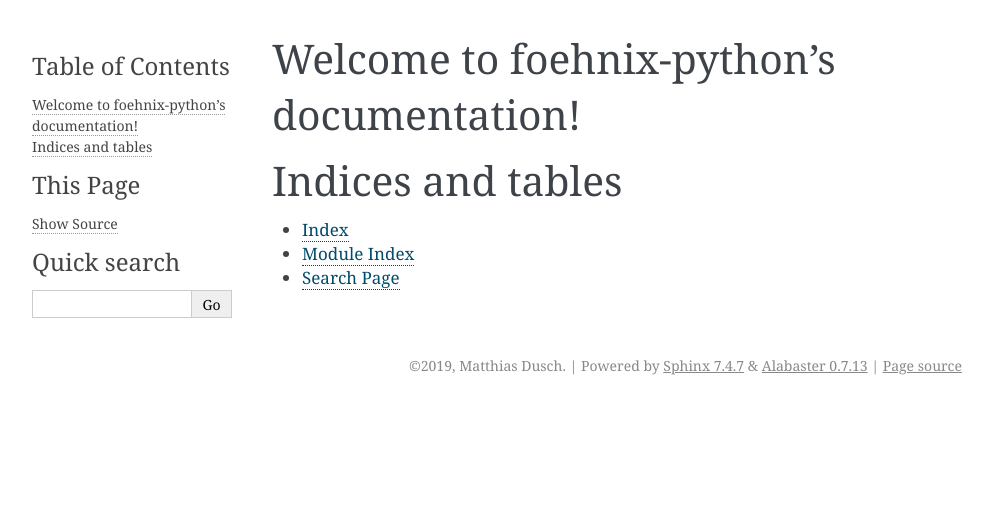
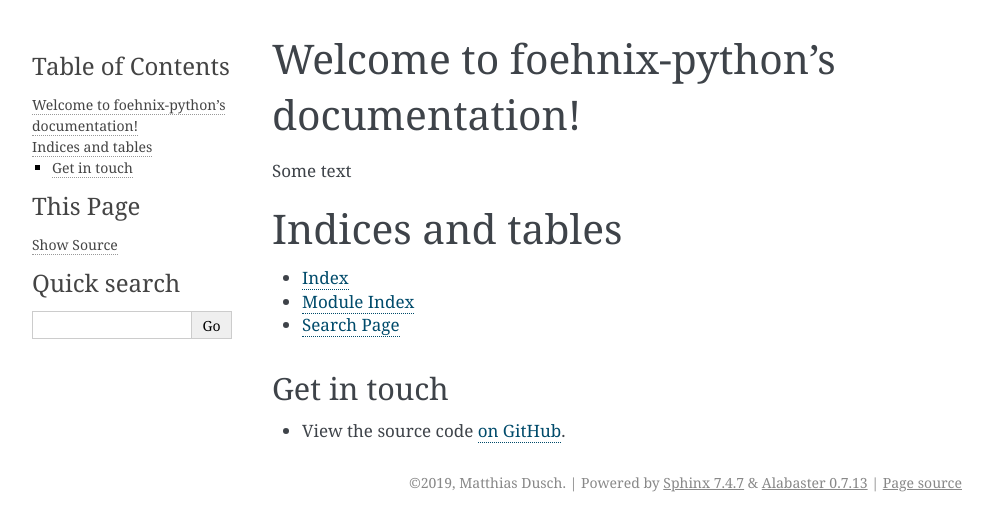
Before and after one commit to matthiasdusch/foehnix-python, a Sphinx documentation site: the page built from docs/index.rst, in a window 1280 px wide. Shown: the top 531 px of the page, without its empty margins (148-1141 px from the left). Built offline with Sphinx 7.4.7, drawn with Linux system fonts in a browser that asks for light colours.

Commit message:
inital docs commit

```diff
--- a/docs/index.rst
+++ b/docs/index.rst
@@ -5,6 +5,9 @@
 
 Welcome to foehnix-python's documentation!
 ==========================================
+
+Some text
+
 
 .. toctree::
    :maxdepth: 2
@@ -18,3 +21,10 @@ Indices and tables
 * :ref:`genindex`
 * :ref:`modindex`
 * :ref:`search`
+
+Get in touch
+------------
+
+- View the source code `on GitHub`_.
+
+.. _on GitHub: https://github.com/matthiasdusch/foehnix-python
```
